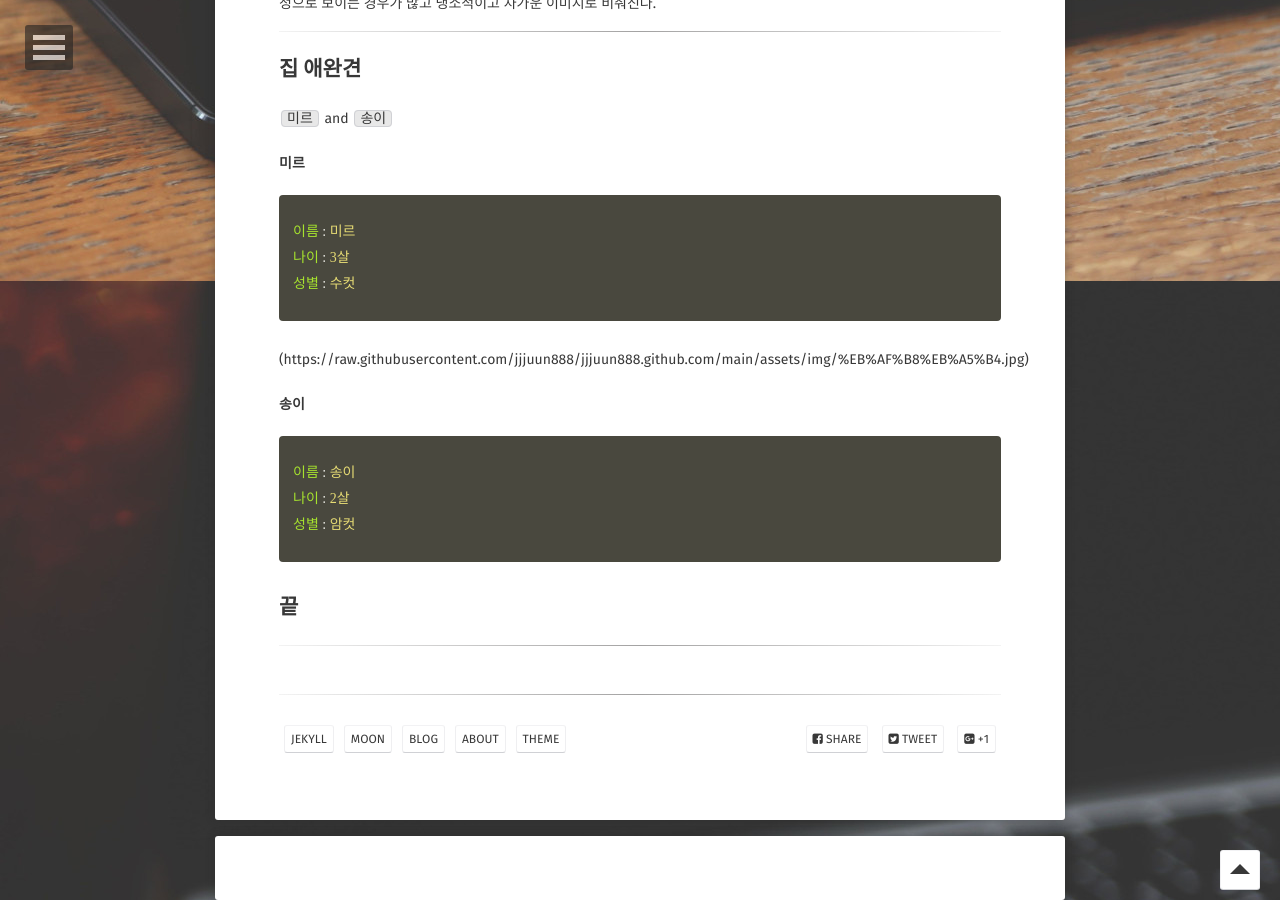
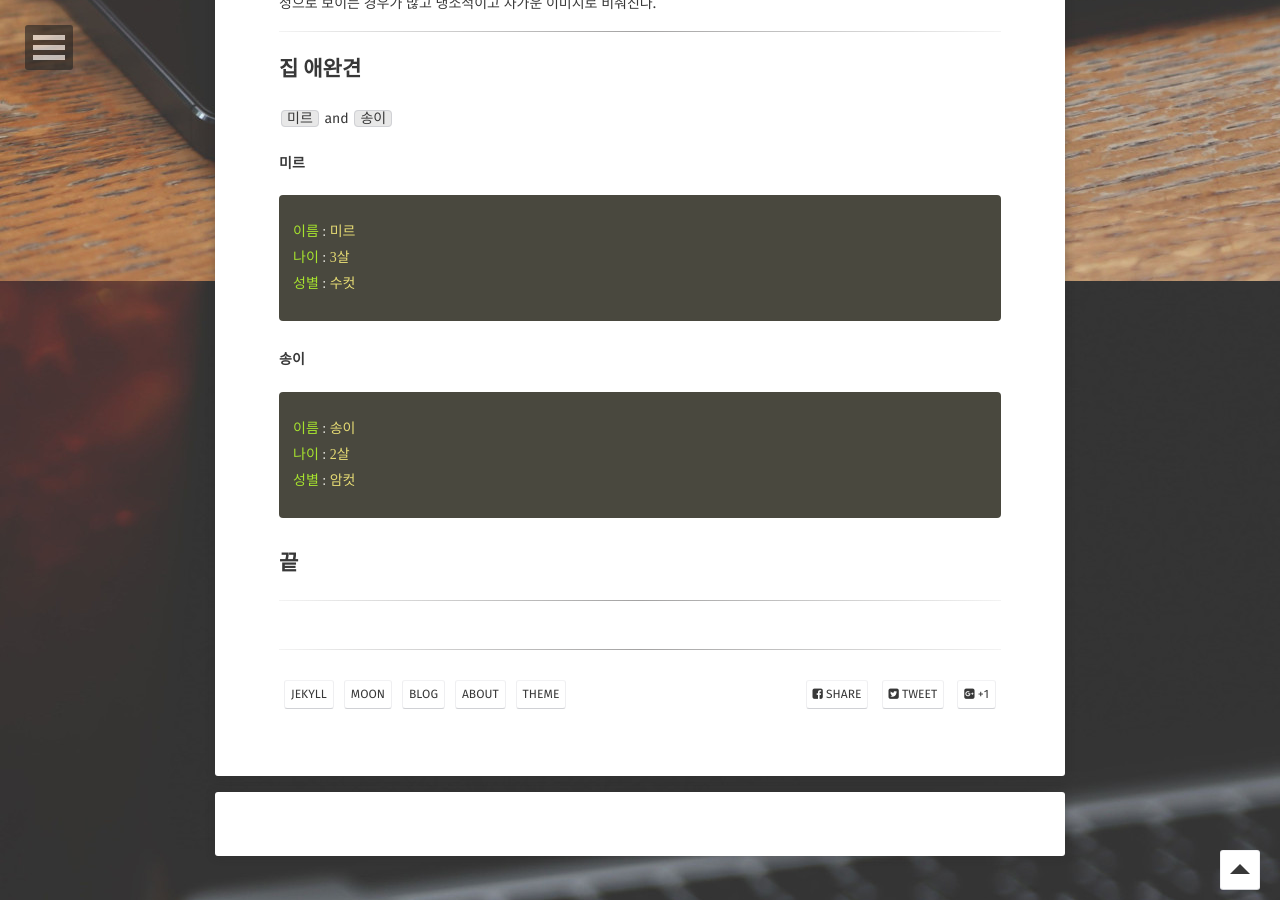
Before and after one commit to jjjuun888/jjjuun888.github.com, a Jekyll site: the page built from _posts/2022-10-04-my projects.md, in a window 1280 px wide and 900 px high, scrolled down 809 px. Built offline with Jekyll 4.4.1, drawn with Linux system fonts in a browser that asks for light colours; some web fonts are replaced; comment, search, counter and statistics services are not loaded; part of the change alters nothing that is shown.

Commit message:
Update 2022-10-04-my projects.md

```diff
--- a/_posts/2022-10-04-my projects.md
+++ b/_posts/2022-10-04-my projects.md
@@ -38,8 +38,6 @@ comments: true
 성별 : 수컷
 {% endhighlight yaml %}
 
-(https://raw.githubusercontent.com/jjjuun888/jjjuun888.github.com/main/assets/img/%EB%AF%B8%EB%A5%B4.jpg)
-
 #### 송이
 
 {% highlight yaml %}
```
